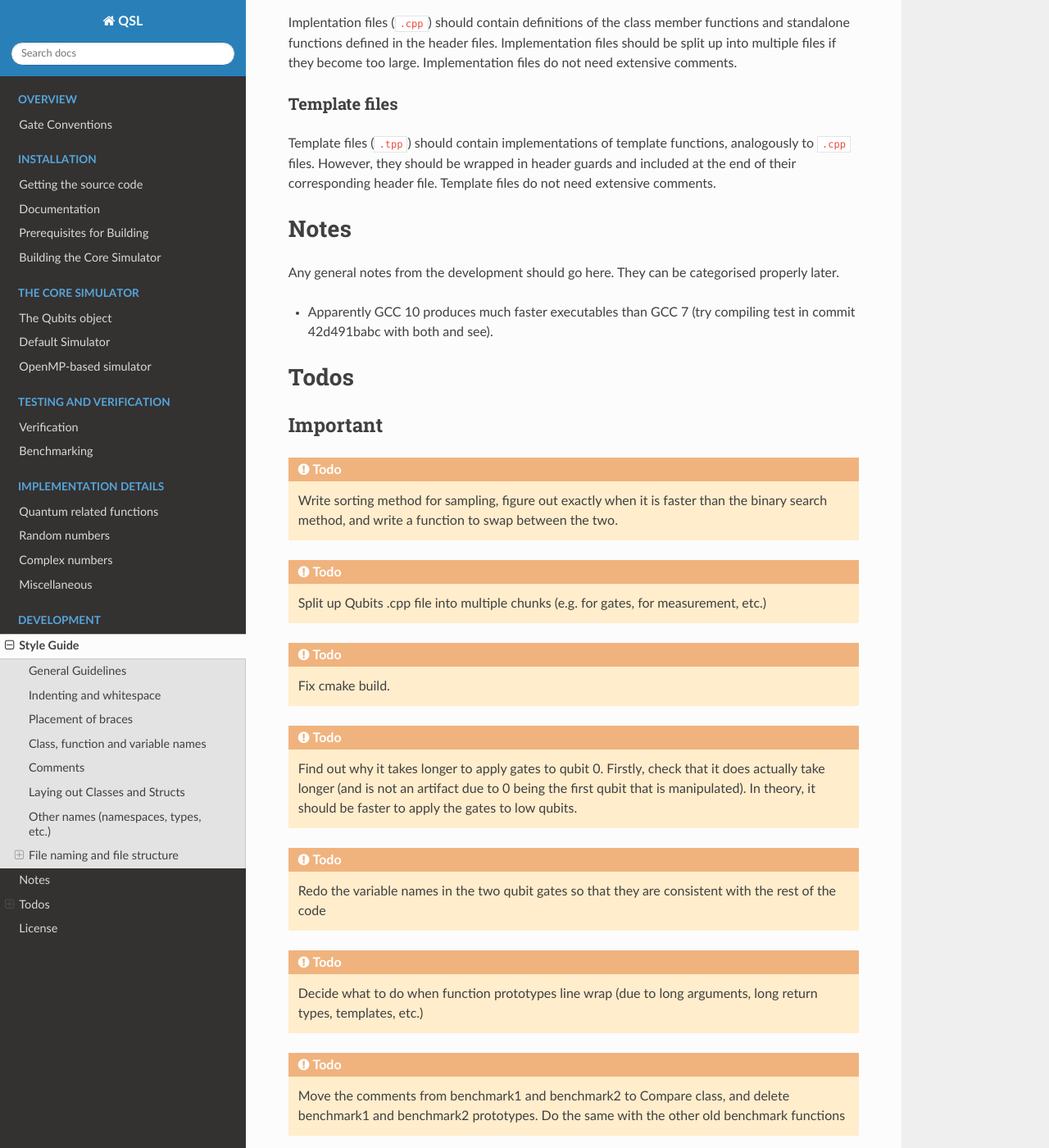
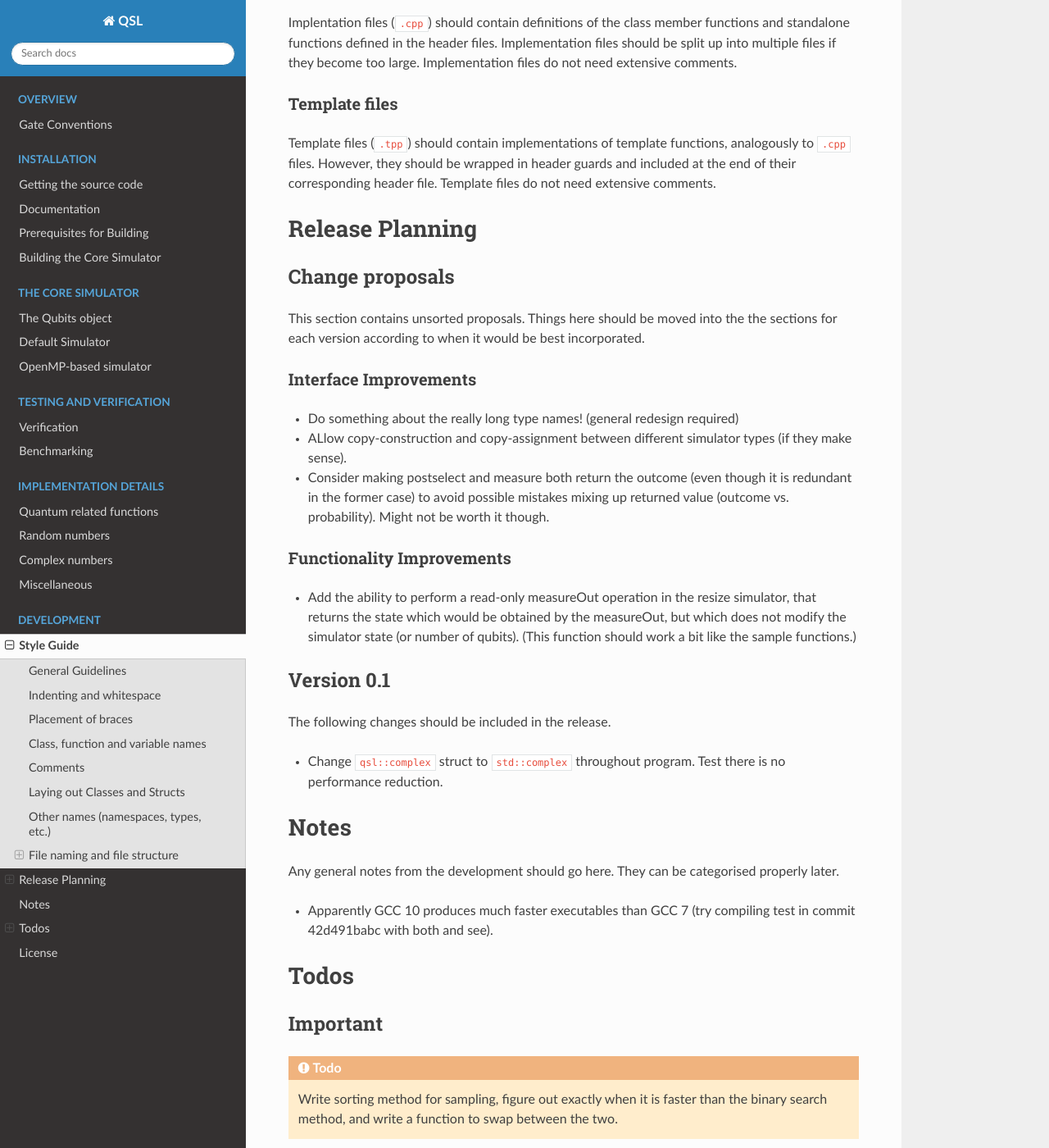
Before and after one commit to lanamineh/qsl, a Sphinx documentation site: the page built from docs/devel.rst, in a window 1280 px wide and 1400 px high, scrolled down 4432 px. Shown: the whole window at 82% size. Built offline with Sphinx 7.4.7 and the Read the Docs theme 2.0.0, drawn with Linux system fonts in a browser that asks for light colours.

Commit message:
Added some improvement suggestions to the docs

```diff
--- a/docs/devel.rst
+++ b/docs/devel.rst
@@ -178,6 +178,33 @@ Template files
 
 Template files (``.tpp``) should contain implementations of template functions, analogously to ``.cpp`` files. However, they should be wrapped in header guards and included at the end of their corresponding header file. Template files do not need extensive comments.
 
+Release Planning
+################
+
+Change proposals
+================
+
+This section contains unsorted proposals. Things here should be moved into the the sections for each version according to when it would be best incorporated.
+
+Interface Improvements
+**********************
+
+* Do something about the really long type names! (general redesign required)
+* ALlow copy-construction and copy-assignment between different simulator types (if they make sense).
+* Consider making postselect and measure both return the outcome (even though it is redundant in the former case) to avoid possible mistakes mixing up returned value (outcome vs. probability). Might not be worth it though.
+
+Functionality Improvements
+**************************
+
+* Add the ability to perform a read-only measureOut operation in the resize simulator, that returns the state which would be obtained by the measureOut, but which does not modify the simulator state (or number of qubits). (This function should work a bit like the sample functions.)
+
+Version 0.1
+===========
+
+The following changes should be included in the release.
+
+* Change ``qsl::complex`` struct to ``std::complex`` throughout program. Test there is no performance reduction.
+
 Notes
 #####
 
```
